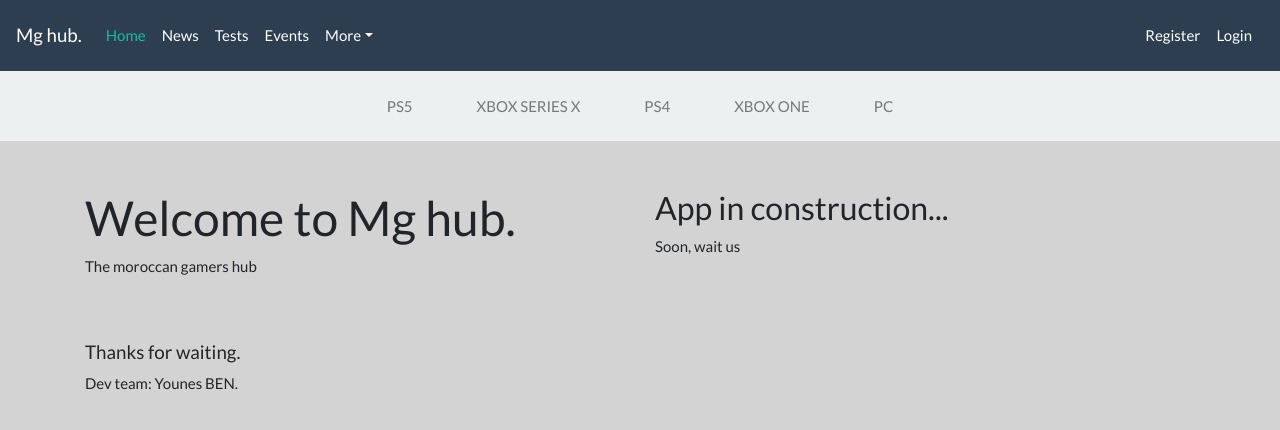
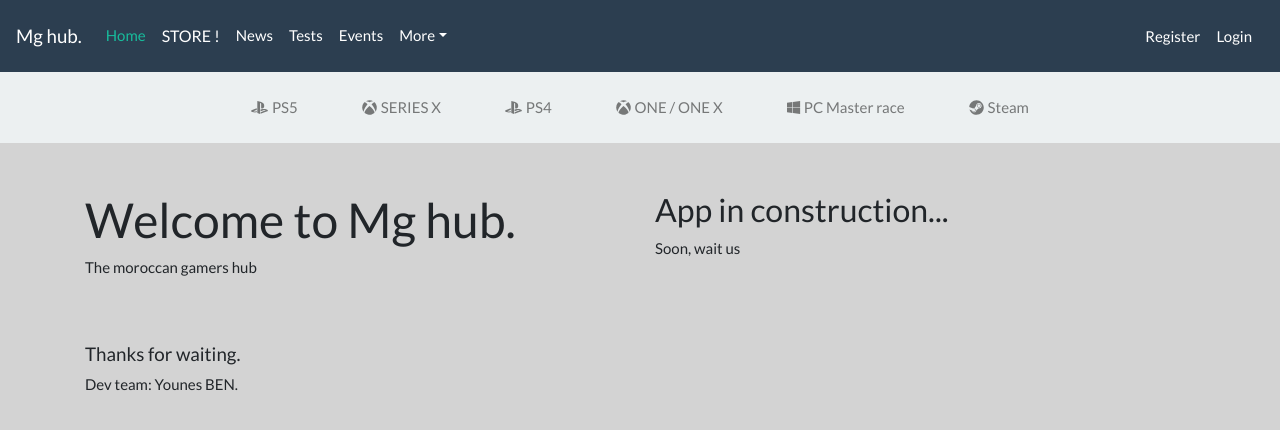
Before and after one commit to bentk00/mghub, a Symfony app: template templates/app/index.html.twig in a window 1280 px wide. Shown: the top 430 px of the page. Run offline with Twig, Linux system fonts and the light colour scheme; the template is opened without the code that fills it, so the values that code supplies are empty; style sheets or scripts are compiled from the project's sources; some libraries are stand-ins or nearby versions.

Commit message:
update navbar and add fontawesome dependencies

```diff
--- a/assets/js/app.js
+++ b/assets/js/app.js
@@ -8,6 +8,13 @@ import SecondNavbar from "./components/SecondNavbar";
 // Need jQuery? Install it with "yarn add jquery", then uncomment to import it.
 // import $ from 'jquery';
 
+import ReactDOM from 'react-dom'
+import { library } from '@fortawesome/fontawesome-svg-core'
+import { fab } from '@fortawesome/free-brands-svg-icons'
+import { faCheckSquare, faCoffee } from '@fortawesome/free-solid-svg-icons'
+
+library.add(fab, faCheckSquare, faCoffee)
+
 const App = () => {
     return <>
         <Navbar/>
@@ -15,7 +22,7 @@ const App = () => {
         <div className="container">
             <div className="row mt-5">
                 <div className="col-6">
-                    <h1>Welcome to Mg hub.</h1>
+                    <h1>Welcome to Mg hub. <i className="fab fa-xbox"/></h1>
                     <p>The moroccan gamers hub</p>
                 </div>
                 <div className="col-6">
--- a/assets/js/components/Navbar.jsx
+++ b/assets/js/components/Navbar.jsx
@@ -1,4 +1,5 @@
 import React from 'react';
+import {FontAwesomeIcon} from "@fortawesome/react-fontawesome";
 
 function Navbar(props) {
 
@@ -8,7 +9,7 @@ function Navbar(props) {
                 <a className="navbar-brand" href="#">Mg hub.</a>
                 <button className="navbar-toggler" type="button" data-toggle="collapse" data-target="#navbarColor01"
                         aria-controls="navbarColor01" aria-expanded="false" aria-label="Toggle navigation">
-                    <span className="navbar-toggler-icon"/>
+                    <span className="navbar-toggler-icon"/><FontAwesomeIcon icon="fab-xbox"/>
                 </button>
 
                 <div className="collapse navbar-collapse" id="navbarColor01">
@@ -17,13 +18,17 @@ function Navbar(props) {
                             <a className="nav-link" href="#">Home <span className="sr-only">(current)</span></a>
                         </li>
                         <li className="nav-item">
+                            <a className="nav-link" style={{fontSize: '16px'}} href="#">STORE !</a>
+                        </li>
+                        <li className="nav-item">
                             <a className="nav-link" href="#">News</a>
                         </li>
                         <li className="nav-item">
                             <a className="nav-link" href="#">Tests</a>
                         </li>
                         <li className="nav-item">
-                            <a className="nav-link" href="#">Events</a>
+                            <a className="nav-link"  href="#">
+                                Events</a>
                         </li>
                         <li className="nav-item dropdown">
                             <a className="nav-link dropdown-toggle" data-toggle="dropdown" href="#" role="button"
--- a/assets/js/components/SecondNavbar.jsx
+++ b/assets/js/components/SecondNavbar.jsx
@@ -1,4 +1,5 @@
 import React from 'react';
+import {FontAwesomeIcon} from "@fortawesome/react-fontawesome";
 
 function SecondNavbar(props) {
 
@@ -9,22 +10,41 @@ function SecondNavbar(props) {
                     <div className="collapse navbar-collapse" id="navbarColor01">
                         <ul className="navbar-nav">
                             <li className="nav-item mr-5">
-                                <a className="nav-link" href="#">PS5</a>
+                                <a className="nav-link" href="#">
+                                    <i className="mr-1"><FontAwesomeIcon icon={['fab', 'playstation']}/></i>
+                                    PS5
+                                </a>
                             </li>
                             <li className="nav-item mr-5">
-                                <a className="nav-link" href="#">XBOX SERIES X</a>
+                                <a className="nav-link" href="#">
+                                    <i className="mr-1"><FontAwesomeIcon icon={['fab', 'xbox']} /></i>
+                                    SERIES X
+                                </a>
                             </li>
                             <li className="nav-item mr-5">
-                                <a className="nav-link" href="#">PS4</a>
+                                <a className="nav-link" href="#">
+                                    <i className="mr-1"><FontAwesomeIcon icon={['fab', 'playstation']}/></i>
+                                    PS4
+                                </a>
                             </li>
                             <li className="nav-item mr-5">
-                                <a className="nav-link" href="#">XBOX ONE</a>
+                                <a className="nav-link" href="#">
+                                    <i className="mr-1"><FontAwesomeIcon icon={['fab', 'xbox']} /></i>
+                                    ONE / ONE X
+                                </a>
+                            </li>
+                            <li className="nav-item mr-5">
+                                <a className="nav-link" href="#">
+                                    <i className="mr-1"><FontAwesomeIcon icon={['fab', 'windows']} /></i>
+                                    PC Master race
+                                </a>
                             </li>
                             <li className="nav-item">
-                                <a className="nav-link" href="#">PC</a>
+                                <a className="nav-link" href="#">
+                                    <i className="mr-1"><FontAwesomeIcon icon={['fab', 'steam']} /></i>
+                                    Steam
+                                </a>
                             </li>
-
-
                         </ul>
                     </div>
                 </div>
--- a/package.json
+++ b/package.json
@@ -15,6 +15,11 @@
         "build": "encore production --progress"
     },
     "dependencies": {
+        "@fortawesome/fontawesome-svg-core": "^1.2.30",
+        "@fortawesome/free-brands-svg-icons": "^5.14.0",
+        "@fortawesome/free-regular-svg-icons": "^5.14.0",
+        "@fortawesome/free-solid-svg-icons": "^5.14.0",
+        "@fortawesome/react-fontawesome": "^0.1.11",
         "axios": "^0.19.2",
         "dotenv": "^8.2.0",
         "jwt-decode": "^2.2.0",
--- a/templates/app/index.html.twig
+++ b/templates/app/index.html.twig
@@ -1,6 +1,6 @@
 {% extends 'base.html.twig' %}
 
-{% block title %}Hello AppController!{% endblock %}
+{% block title %}Mg Hub, the hub of moroccan gamers | soon... in construction{% endblock %}
 
 {% block stylesheets %}
     <link rel="stylesheet" href="https://bootswatch.com/4/flatly/bootstrap.min.css">
```
Also changed, not shown: package-lock.json.
